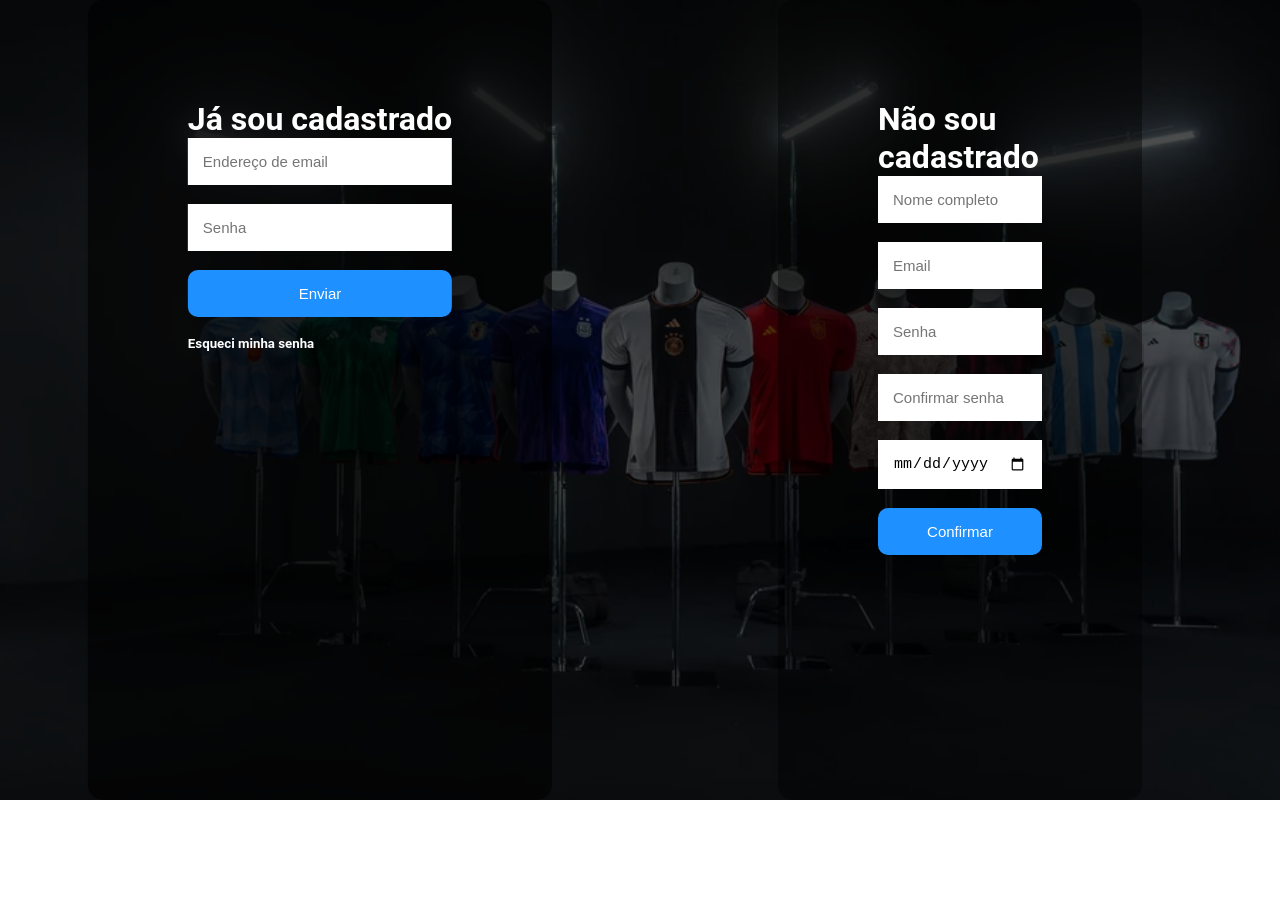
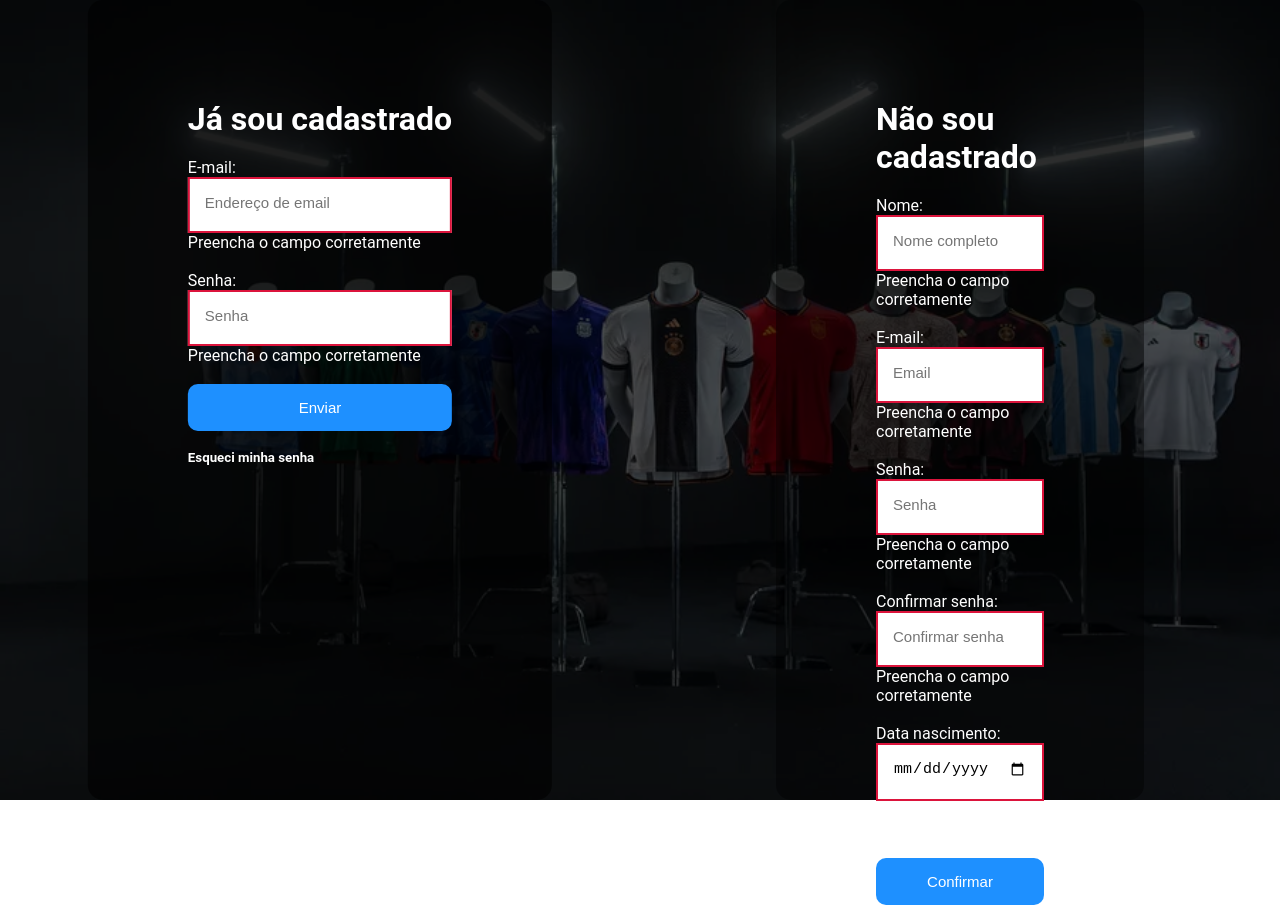
Before and after one commit to e-commerce-grupo09/projeto-integrador-dh, a website: page views/login.html in a window 1280 px wide. Before the commit the page ends 800 px from the top, so only its background shows below. Drawn offline with Linux system fonts and the light colour scheme.

Commit message:
Validações no form login/cadastro em andamento

```diff
--- a/public/css/login.css
+++ b/public/css/login.css
@@ -29,6 +29,7 @@ input{
     outline: none;
     font-size: 15px;
     width: 100%;
+    padding-bottom: 20px;
 }
 
 button{
@@ -65,3 +66,22 @@ body::before{
     background-size: cover;
     z-index: -1;
 }
+
+.texto{
+    padding-bottom: 20px;
+}
+
+form input:invalid{
+    border: crimson 2px solid;
+    display: block;
+}
+
+form input:valid{
+    border: greenyellow 2px solid;
+}
+
+span .msg-error{
+    font-size: 14px;
+    display: none;
+    color: crimson;
+}
--- a/views/login.html
+++ b/views/login.html
@@ -8,29 +8,49 @@
     <title>DH Sports</title>
 </head>
 <body>
+    <form>
     <div>
-     <h1>Já sou cadastrado</h1>
-     <input type="email" placeholder= "Endereço de email">
+     <h1 class="texto">Já sou cadastrado</h1>
+     <label id="email-log" for="email">E-mail:</label>
+     <input type="email" placeholder= "Endereço de email" required>
+     <span class="error-msg">Preencha o campo corretamente</span>
      <br><br>
-     <input type="password" placeholder="Senha">
+     <label id="psw" for="password">Senha:</label>
+     <input type="password" placeholder="Senha" required>
+     <span class="error-msg">Preencha o campo corretamente</span>
      <br><br>
-     <button>Enviar</button>
+     <button type="submit">Enviar</button>
      <br><br>
+     <a href=""></a>
      <h5>Esqueci minha senha</h5>
+    </a>
     </div>
+    </form>
+    <form>
      <div class="cadastro">
-        <h1>Não sou cadastrado</h1>
-        <input type="text" placeholder="Nome completo">
+        <h1 class="texto">Não sou cadastrado</h1>
+        <label for="nome">Nome:</label>
+        <input type="text" name="nome" id="nome" placeholder="Nome completo" required>
+        <span class="error-msg">Preencha o campo corretamente</span>
         <br><br>
-        <input type="email" placeholder="Email">
+        <label id="email-cad" for="email">E-mail:</label>
+        <input type="email" placeholder="Email" required>
+        <span class="error-msg">Preencha o campo corretamente</span>
         <br><br>
-        <input type="password" placeholder="Senha">
+        <label id="psw-cad" for="password">Senha:</label>
+        <input type="password" placeholder="Senha" required pattern="/^(?=.*[a-zA-Z])(?=.*[0-9])(?=.*[!@#$%*()_+^&}{:;?.])(?:([0-9a-zA-Z])(?!\1)|[!@#$%;*(){}_+^&]){6,}$/">
+        <span class="error-msg">Preencha o campo corretamente</span>
         <br><br>
-        <input type="password" placeholder="Confirmar senha">
+        <label id="psw-conf" for="password">Confirmar senha:</label>
+        <input type="password" placeholder="Confirmar senha" required pattern="/^(?=.*[a-zA-Z])(?=.*[0-9])(?=.*[!@#$%*()_+^&}{:;?.])(?:([0-9a-zA-Z])(?!\1)|[!@#$%;*(){}_+^&]){6,}$/">
+        <span class="error-msg">Preencha o campo corretamente</span>
         <br><br>
-        <input type="date" placeholder="Data de nascimento">
+        <label id="data" for="date">Data nascimento:</label>
+        <input type="date" placeholder="Data de nascimento" required>
+        <span class="error-msg">Preencha o campo corretamente</span>
         <br><br>
-        <button>Confirmar</button>
+        <button type="submit">Confirmar</button>
      </div>
+    </form>
 </body>
 </html>
```
Also changed, not shown: public/js/script.js (added, +14 -0 lines).
